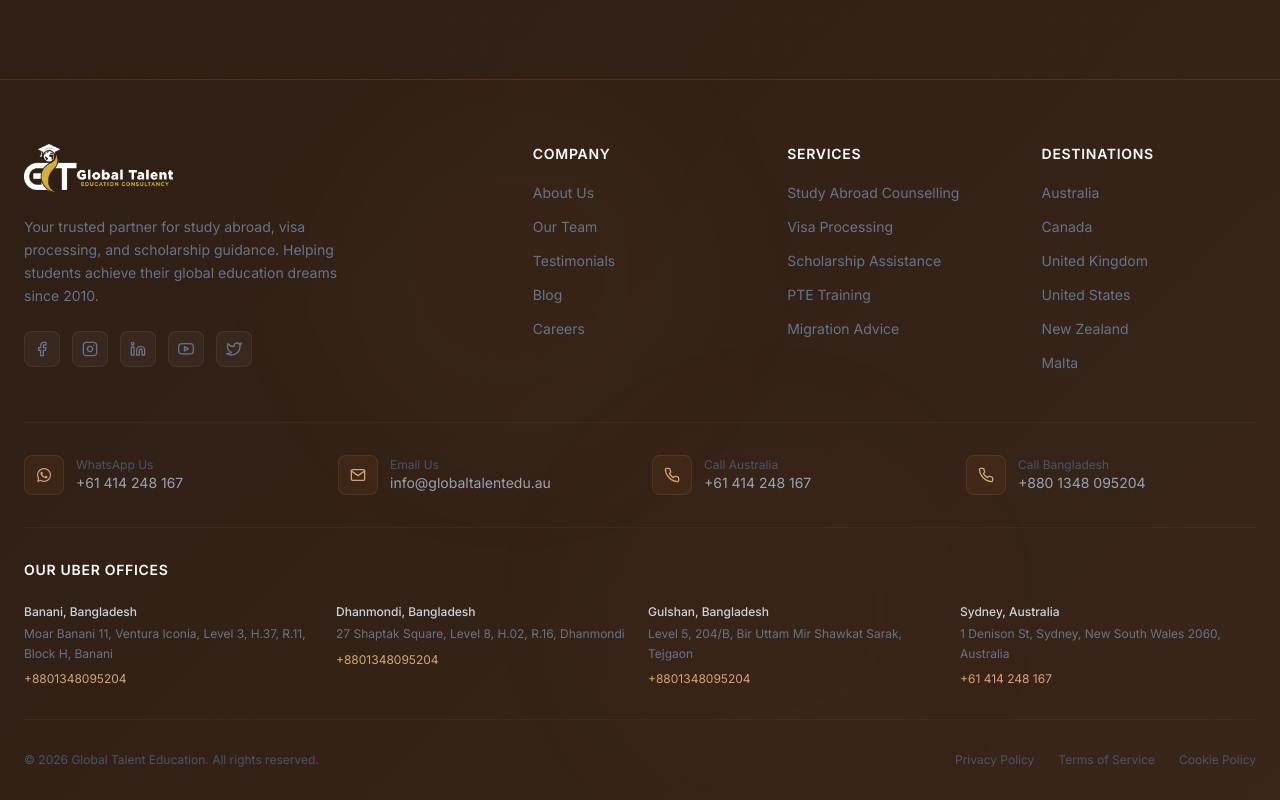
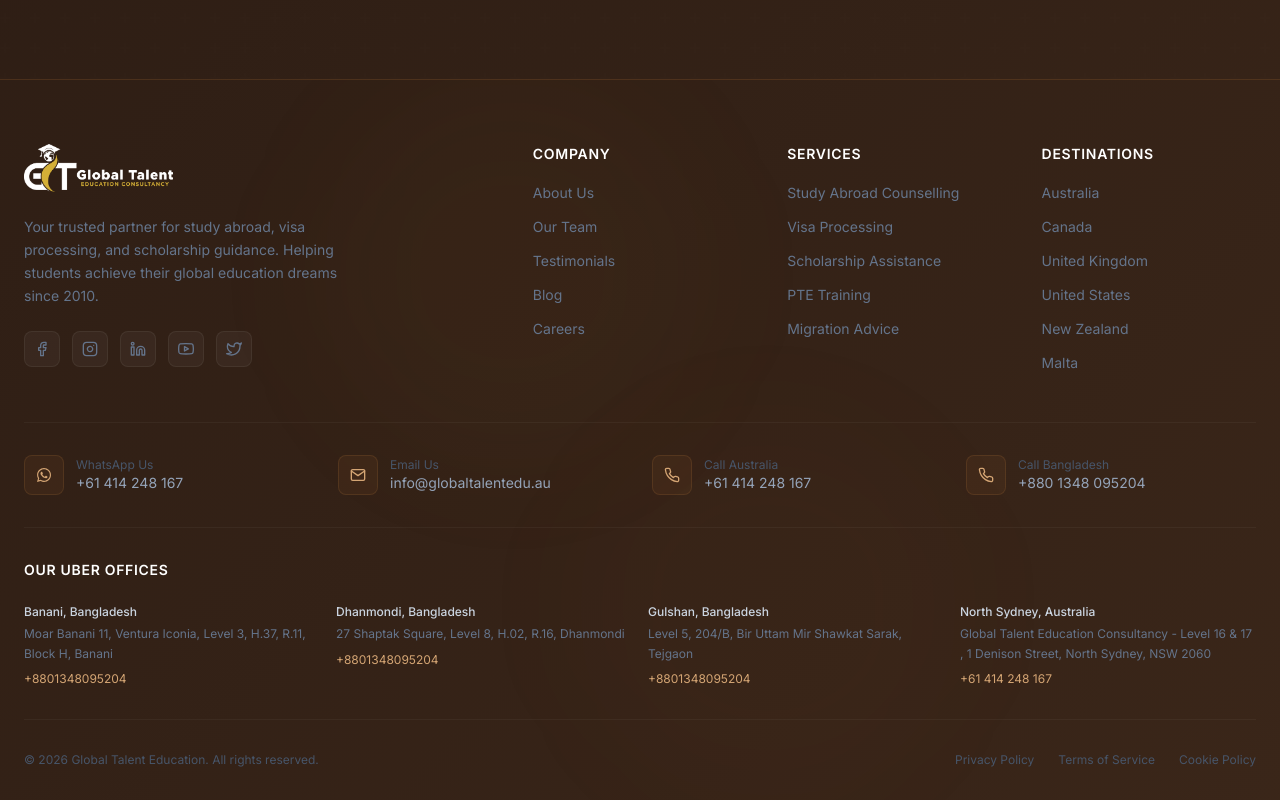
Before and after one commit to ZRJOY10/consultation_site, a React (Vite) app: page /blog in a window 1280 px wide. Shown: the part 3787-4587 px from the top of the page. Built offline with nearby package versions, Linux system fonts and the light colour scheme; no server answers.

Commit message:
fix: update Instagram link and address details for North Sydney office

```diff
--- a/src/App.jsx
+++ b/src/App.jsx
@@ -106,7 +106,7 @@
     logo: toAbsoluteUrl('/organization-logo.webp'),
     sameAs: [
       'https://www.facebook.com/share/1HyZANYn9a/?mibextid=wwXIfr',
-      'https://www.instagram.com/global_talent/',
+      'https://www.instagram.com/globaltalenteducationau/',
       'https://www.linkedin.com/company/global-talent',
       'https://www.youtube.com/@Globaltalenteducation',
       'https://twitter.com/GlobalTalent',
@@ -135,7 +135,7 @@
     priceRange: '$$',
     sameAs: [
       'https://www.facebook.com/share/1HyZANYn9a/?mibextid=wwXIfr',
-      'https://www.instagram.com/global_talent/',
+      'https://www.instagram.com/globaltalenteducationau/',
       'https://www.linkedin.com/company/global-talent',
       'https://youtube.com/@globaltalenteducationcon?si=PUDihdRoqSX8CLri',
     ],
--- a/src/components/Footer.jsx
+++ b/src/components/Footer.jsx
@@ -33,7 +33,7 @@
 
 const socials = [
   { icon: FiFacebook, href: 'https://www.facebook.com/share/1HyZANYn9a/?mibextid=wwXIfr', label: 'Facebook' },
-  { icon: FiInstagram, href: 'https://www.instagram.com/global_talent/', label: 'Instagram' },
+  { icon: FiInstagram, href: 'https://www.instagram.com/globaltalenteducationau/', label: 'Instagram' },
   { icon: FiLinkedin, href: 'https://www.linkedin.com/company/global-talent', label: 'LinkedIn' },
   { icon: FiYoutube, href: 'https://www.youtube.com/@Globaltalenteducation', label: 'YouTube' },
   { icon: FiTwitter, href: 'https://twitter.com/GlobalTalent', label: 'Twitter' },
--- a/src/components/Navbar.jsx
+++ b/src/components/Navbar.jsx
@@ -39,7 +39,7 @@
 
 const socialLinks = [
   { icon: FiFacebook, href: 'https://www.facebook.com/share/1HyZANYn9a/?mibextid=wwXIfr', label: 'Facebook' },
-  { icon: FiInstagram, href: 'https://www.instagram.com/global_talent/', label: 'Instagram' },
+  { icon: FiInstagram, href: 'https://www.instagram.com/globaltalenteducationau/', label: 'Instagram' },
   { icon: FiLinkedin, href: 'https://www.linkedin.com/company/global-talent', label: 'LinkedIn' },
   { icon: FiYoutube, href: 'https://www.youtube.com/@Globaltalenteducation', label: 'YouTube' },
 ]
--- a/src/data/addresses.js
+++ b/src/data/addresses.js
@@ -21,9 +21,9 @@
     whatsapp: '+8801348095204',
   },
   {
-    city: 'Sydney',
+    city: 'North Sydney',
     country: 'Australia',
-    address: '1 Denison St, Sydney, New South Wales 2060, Australia',
+    address: 'Global Talent Education Consultancy - Level 16 & 17 , 1 Denison Street, North Sydney, NSW 2060',
     phone: '+61 414 248 167',
     whatsapp: '+61414248167',
   },
```
